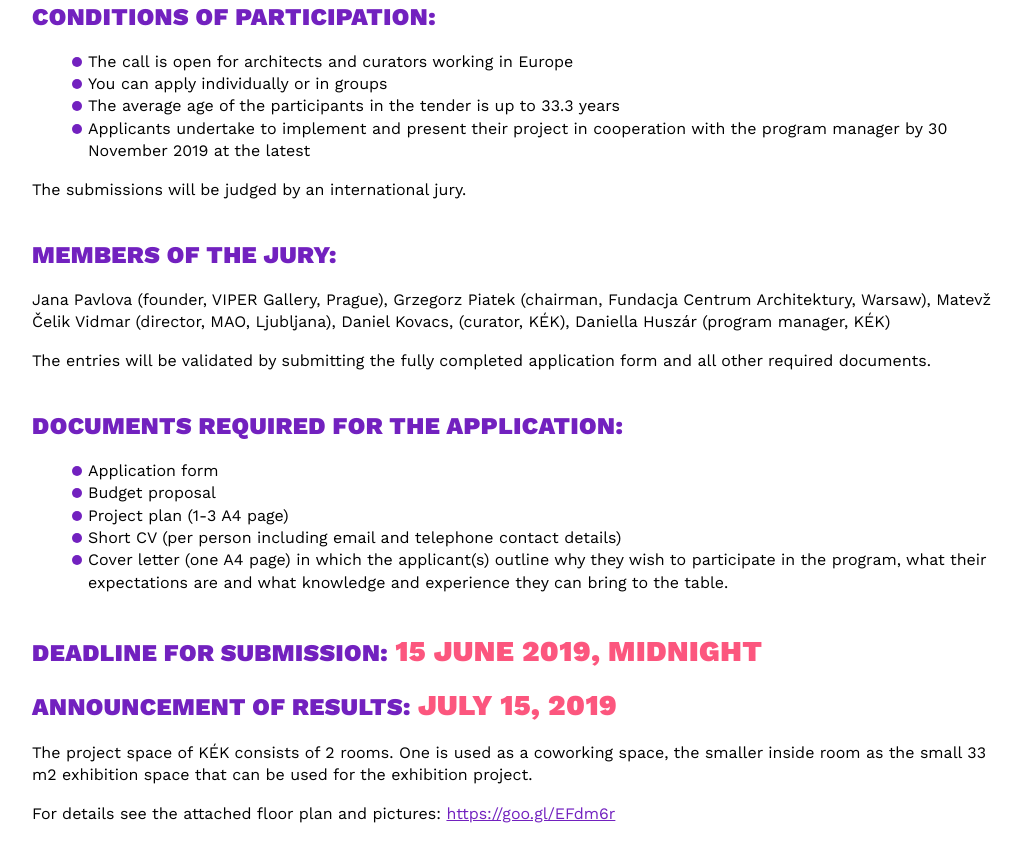
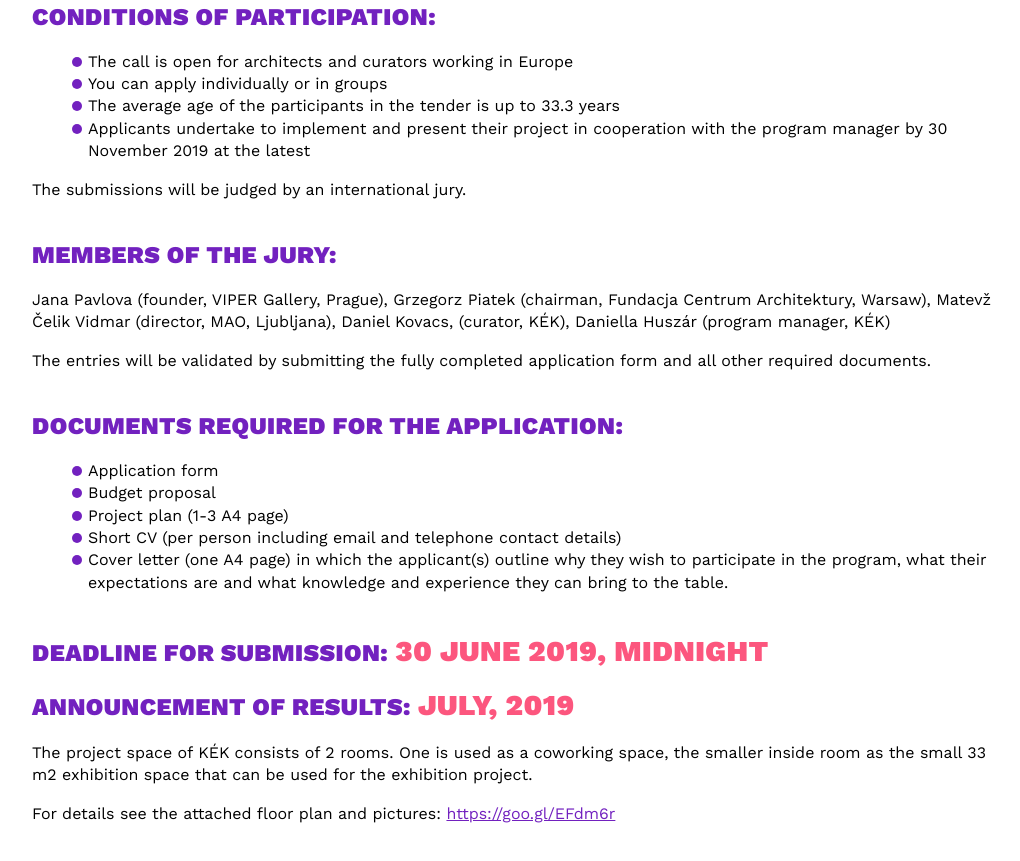
Before and after one commit to kek-architecture/33m2, a plain HTML site: page index.html in a window 1280 px wide. Shown: the part 1721-2582 px from the top of the page, without its empty margins (128-1148 px from the left). Drawn offline with nearby package versions, Linux system fonts and the light colour scheme.

Commit message:
deadline date

```diff
--- a/index.html
+++ b/index.html
@@ -75,8 +75,8 @@
     </ul>
   </section>
   <section>
-    <h2>Deadline for submission: <span>15 June 2019, midnight</span></h2>
-    <h2>Announcement of Results: <span>July 15, 2019</span></h2>
+    <h2>Deadline for submission: <span>30 June 2019, midnight</span></h2>
+    <h2>Announcement of Results: <span>July, 2019</span></h2>
     <p>The project space of KÉK consists of 2 rooms. One is used as a coworking space, the smaller inside room as the small 33 m2 exhibition space that can be used for the exhibition project.</p>
     <p>For details see the attached floor plan and pictures: <a href="https://goo.gl/EFdm6r">https://goo.gl/EFdm6r</a></p>
   </section>
```
